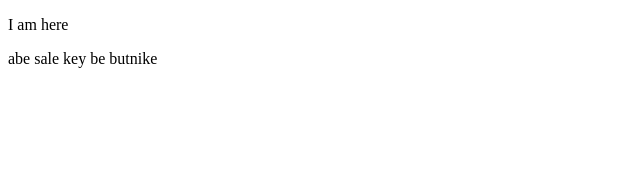
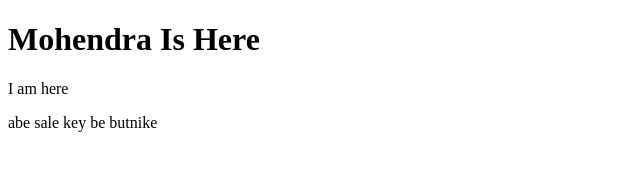
Before and after one commit to Mohendra74/my-2nd-repo, a plain HTML site: page Index.html in a window 1280 px wide. Shown: the whole page, without its empty margins (0-640 px from the left). Drawn offline with Linux system fonts and the light colour scheme.

Commit message:
add heading

```diff
--- a/Index.html
+++ b/Index.html
@@ -8,6 +8,7 @@
 </head>
 <body>
 
+    <h1>Mohendra Is Here</h1>
 
     <p> I am here </p>
     <p>abe sale key be butnike</p>
```
